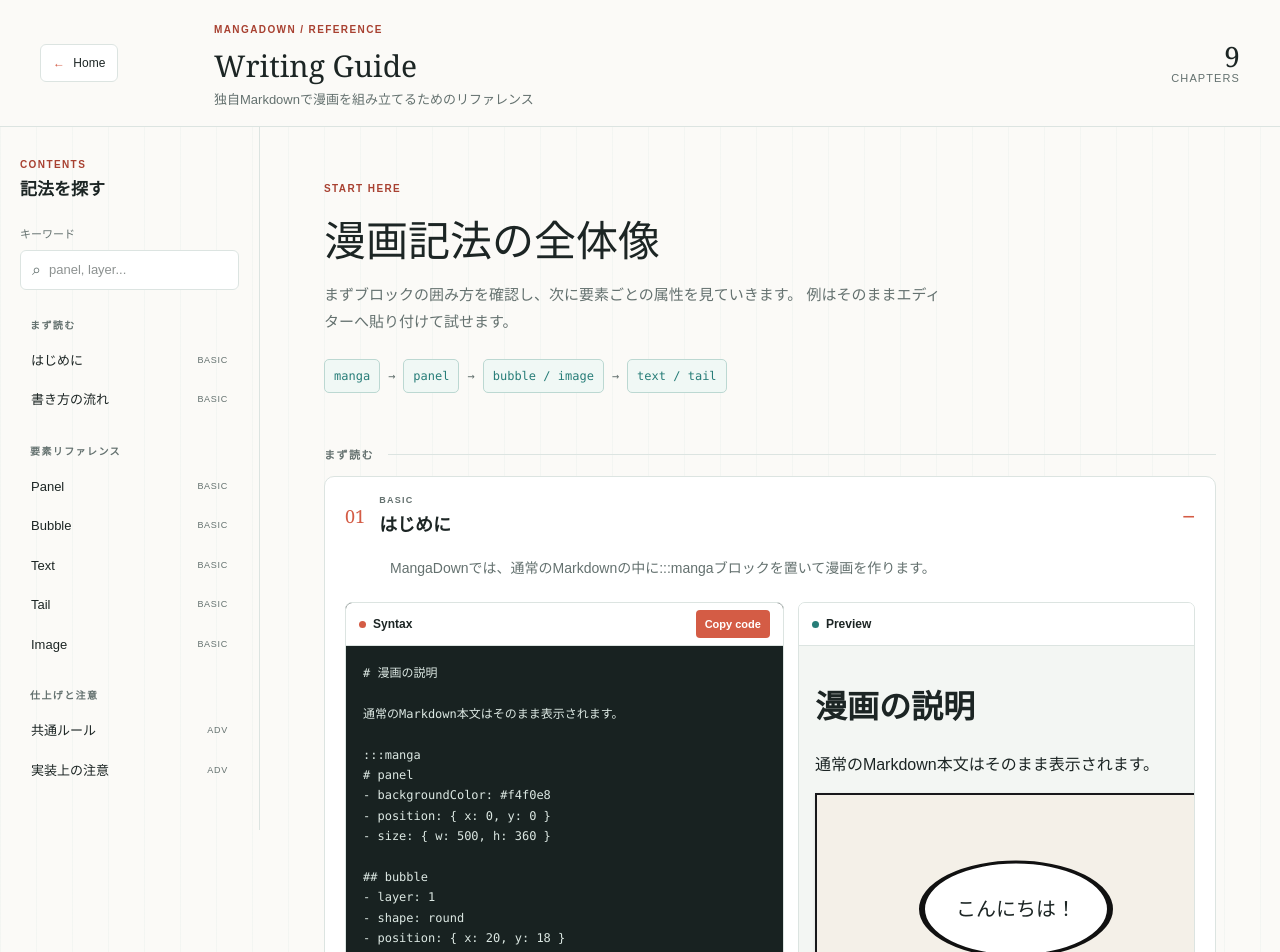
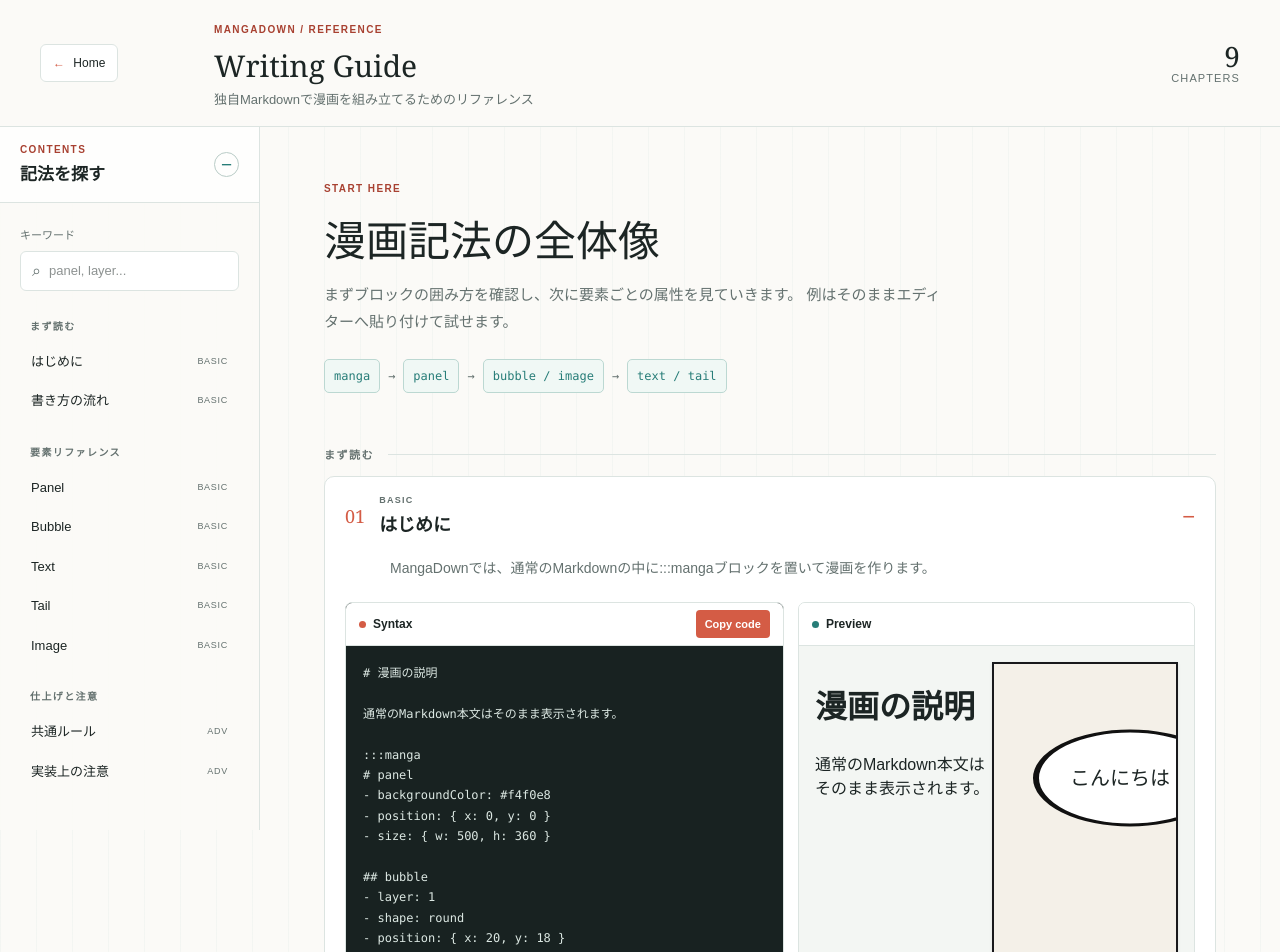
Before and after one commit to Koufuu15/MangaDown, a Vue app: page /guide in a window 1280 px wide. Shown: the top 952 px of the page. Built offline with nearby package versions, Linux system fonts and the light colour scheme.

Commit message:
UIの微調整

```diff
--- a/src/assets/guide.css
+++ b/src/assets/guide.css
@@ -142,16 +142,63 @@ input {
   top: 97px;
   align-self: start;
   height: calc(100vh - 97px);
-  padding: 30px 20px;
+  padding: 0 20px 30px;
   border-right: 1px solid var(--guide-line);
   overflow-y: auto;
+  background: rgba(251, 250, 247, 0.92);
+}
+
+.sidebar-toggle {
+  display: flex;
+  align-items: center;
+  justify-content: space-between;
+  width: calc(100% + 40px);
+  min-height: 76px;
+  margin: 0 -20px;
+  padding: 15px 20px;
+  border: 0;
+  border-bottom: 1px solid var(--guide-line);
+  background: rgba(255, 255, 255, 0.72);
+  color: var(--guide-ink);
+  cursor: pointer;
+  text-align: left;
+}
+
+.sidebar-toggle:hover {
+  background: var(--guide-soft);
+}
+
+.sidebar-toggle-icon {
+  display: grid;
+  width: 25px;
+  height: 25px;
+  place-items: center;
+  border: 1px solid #b8cbc6;
+  border-radius: 50%;
+  color: var(--guide-teal);
+  font-size: 19px;
+  font-weight: 300;
+  line-height: 1;
+}
+
+.sidebar-navigation {
+  padding-top: 24px;
+  animation: sidebar-reveal 180ms ease-out;
+}
+
+.guide-sidebar.is-collapsed {
+  height: auto;
+  overflow: hidden;
+}
+
+.guide-sidebar.is-collapsed .sidebar-toggle {
+  border-bottom-color: transparent;
 }
 
 .sidebar-intro {
   display: flex;
   flex-direction: column;
   gap: 5px;
-  margin-bottom: 24px;
 }
 
 .sidebar-intro strong {
@@ -194,6 +241,17 @@ input {
 
 .guide-nav {
   margin-top: 28px;
+}
+
+@keyframes sidebar-reveal {
+  from {
+    opacity: 0;
+    transform: translateY(-5px);
+  }
+  to {
+    opacity: 1;
+    transform: translateY(0);
+  }
 }
 
 .nav-group + .nav-group {
@@ -440,15 +498,26 @@ input {
 }
 
 .preview-box {
+  display: flex;
+  align-items: flex-start;
+  justify-content: center;
   min-height: 245px;
   padding: 16px;
   background: #f3f6f3;
-  overflow: auto;
+  overflow-x: hidden;
+  overflow-y: auto;
 }
 
 .preview-box .viewer {
-  width: max-content;
-  min-width: 500px;
+  width: 100%;
+  min-width: 0;
+}
+
+.preview-box .viewer > div {
+  width: min(500px, 100%) !important;
+  max-width: 100%;
+  margin-right: auto;
+  margin-left: auto;
 }
 
 .copy-button {
@@ -592,9 +661,20 @@ input {
   .guide-sidebar {
     position: static;
     height: auto;
-    padding: 20px 18px 16px;
+    padding: 0 18px 16px;
     border-right: 0;
     border-bottom: 1px solid var(--guide-line);
+  }
+
+  .sidebar-toggle {
+    width: calc(100% + 36px);
+    margin: 0 -18px;
+    padding-right: 18px;
+    padding-left: 18px;
+  }
+
+  .sidebar-navigation {
+    padding-top: 18px;
   }
 
   .guide-nav {
--- a/src/views/guide.vue
+++ b/src/views/guide.vue
@@ -10,6 +10,7 @@ import guideData from "@/data/guideData"
 const router = useRouter()
 const keyword = ref("")
 const copiedId = ref("")
+const sidebarOpen = ref(true)
 const opened = ref(
   Object.fromEntries(guideData.map(item => [item.id, true]))
 )
@@ -96,12 +97,22 @@ function jump(id) {
     </header>
 
     <div class="guide-layout">
-      <aside class="guide-sidebar">
-        <div class="sidebar-intro">
+      <aside class="guide-sidebar" :class="{ 'is-collapsed': !sidebarOpen }">
+        <button
+          class="sidebar-toggle"
+          type="button"
+          :aria-expanded="sidebarOpen"
+          aria-controls="guide-navigation"
+          @click="sidebarOpen = !sidebarOpen"
+        >
+          <span class="sidebar-intro">
             <span class="sidebar-label">CONTENTS</span>
             <strong>記法を探す</strong>
-        </div>
+          </span>
+          <span class="sidebar-toggle-icon" aria-hidden="true">{{ sidebarOpen ? "−" : "+" }}</span>
+        </button>
 
+        <div v-show="sidebarOpen" id="guide-navigation" class="sidebar-navigation">
           <label class="search-label" for="guide-search">キーワード</label>
           <div class="search-wrap">
             <span aria-hidden="true">⌕</span>
@@ -131,6 +142,7 @@ function jump(id) {
           </nav>
 
           <p v-if="!guides.length" class="empty-search">該当する章がありません。</p>
+        </div>
       </aside>
 
       <main class="guide-content">
```
Lines whose indentation alone changed are shown as unchanged.
